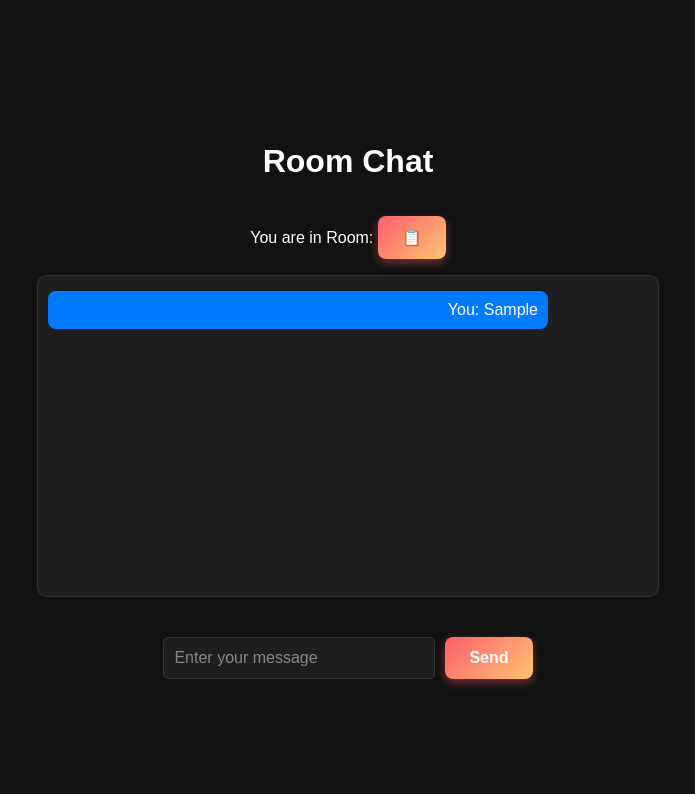
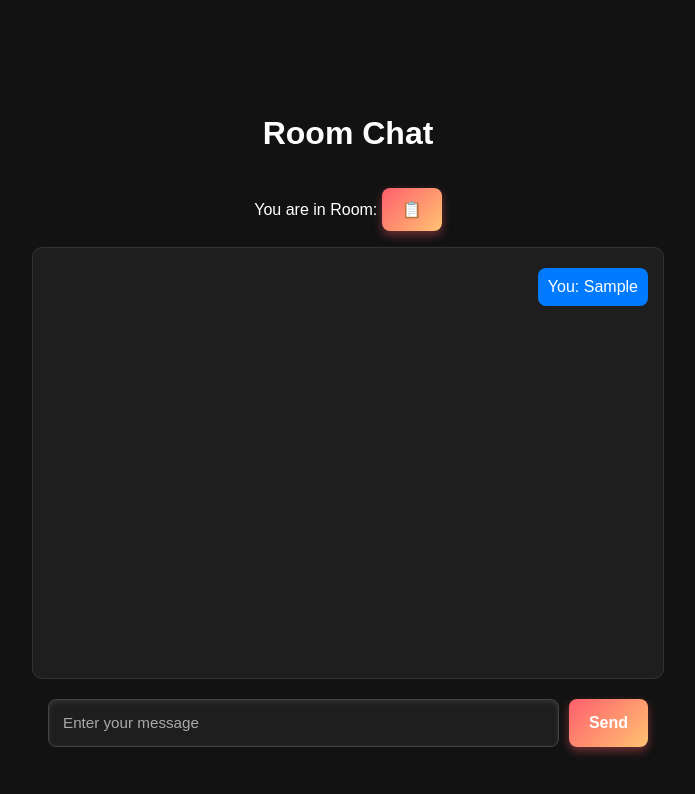
Before and after one commit to RobinKumar5986/room-chat-application, a website: page Public/room.html in a window 1280 px wide. Both pictures are taken after typing "Sample" into the empty fields and a click on the button "Send". Shown: the whole page, without its empty margins (292-987 px from the left). Drawn offline with nearby package versions, Linux system fonts and the light colour scheme; no server answers.

Commit message:
CSS Improvement

```diff
--- a/Public/styles.css
+++ b/Public/styles.css
@@ -10,19 +10,87 @@ body {
     flex-direction: column;
     justify-content: center;
     align-items: center;
-    height: 100vh;
+    min-height: 100vh;
+    padding: 20px;
 }
 
+/* Heading */
 h1 {
     font-size: 2rem;
     margin-bottom: 20px;
     color: #ffffff;
 }
 
+/* Chat Container */
+#chatContainer {
+    width: 90%;
+    max-width: 600px;
+    height: 400px;
+    overflow-y: auto;
+    background-color: #1e1e1e;
+    padding: 15px;
+    border-radius: 10px;
+    border: 1px solid #333;
+    margin-bottom: 20px;
+    display: flex;
+    flex-direction: column;
+}
+
+/* Chat Messages */
+.message {
+    padding: 10px;
+    border-radius: 8px;
+    margin: 5px 0;
+    max-width: 75%;
+    word-wrap: break-word;
+    font-size: 1rem;
+}
+
+/* Sent Messages */
+.sent {
+    background-color: #007AFF;
+    color: white;
+    align-self: flex-end;
+    text-align: right;
+}
+
+/* Received Messages */
+.received {
+    background-color: #333;
+    color: #fff;
+    align-self: flex-start;
+    text-align: left;
+}
+
+/* Input & Button Container */
+.input-container {
+    display: flex;
+    width: 90%;
+    max-width: 600px;
+    gap: 10px;
+}
+
+/* Input Styling */
+input {
+    flex: 1;
+    background-color: #1e1e1e;
+    border: 1px solid #333;
+    padding: 12px;
+    border-radius: 6px;
+    color: #fff;
+    font-size: 1rem;
+    text-align: center;
+}
+
+input::placeholder {
+    color: #888;
+}
+
+/* Button Styling */
 button {
     background: linear-gradient(135deg, #ff5f6d, #ffc371);
     border: none;
-    padding: 12px 24px;
+    padding: 12px 20px;
     font-size: 1rem;
     color: #fff;
     font-weight: bold;
@@ -41,56 +109,50 @@ button:active {
     transform: scale(0.95);
 }
 
-.input-container {
-    margin-top: 20px;
-    display: flex;
-    gap: 10px;
+/* Mobile-Only Styles */
+@media (max-width: 600px) {
+    #chatContainer {
+        height: 300px;
+    }
+
+    .input-container {
+        flex-direction: column;
+    }
+
+    button {
+        width: 100%;
+    }
 }
 
+/* Input Field */
 input {
+    flex: 1;
     background-color: #1e1e1e;
-    border: 1px solid #333;
-    padding: 10px;
-    border-radius: 5px;
+    border: 1px solid #444;
+    padding: 14px;
+    border-radius: 8px;
     color: #fff;
-    width: 250px;
     font-size: 1rem;
+    text-align: left;
+    outline: none;
+    transition: all 0.3s ease-in-out;
+    box-shadow: inset 0px 2px 5px rgba(255, 255, 255, 0.1);
 }
 
+/* Placeholder Styling */
 input::placeholder {
-    color: #888;
+    color: #aaa;
+    font-size: 0.95rem;
 }
 
-#chatContainer {
-    width: 60%;
-    max-width: 600px;
-    height: 300px;
-    overflow-y: auto;
-    background-color: #1e1e1e;
-    padding: 10px;
-    border-radius: 10px;
-    border: 1px solid #333;
-    margin-bottom: 20px;
+/* Hover Effect */
+input:hover {
+    border-color: #888;
 }
 
-.message {
-    padding: 10px;
-    border-radius: 8px;
-    margin: 5px 0;
-    max-width: 80%;
-    word-wrap: break-word;
+/* Focus Effect */
+input:focus {
+    border-color: #ff5f6d;
+    box-shadow: 0px 0px 8px rgba(255, 95, 109, 0.5);
+    background-color: #292929;
 }
-
-.sent {
-    background-color: #007AFF;
-    color: white;
-    align-self: flex-end;
-    text-align: right;
-}
-
-.received {
-    background-color: #333;
-    color: #fff;
-    align-self: flex-start;
-    text-align: left;
-}
```
